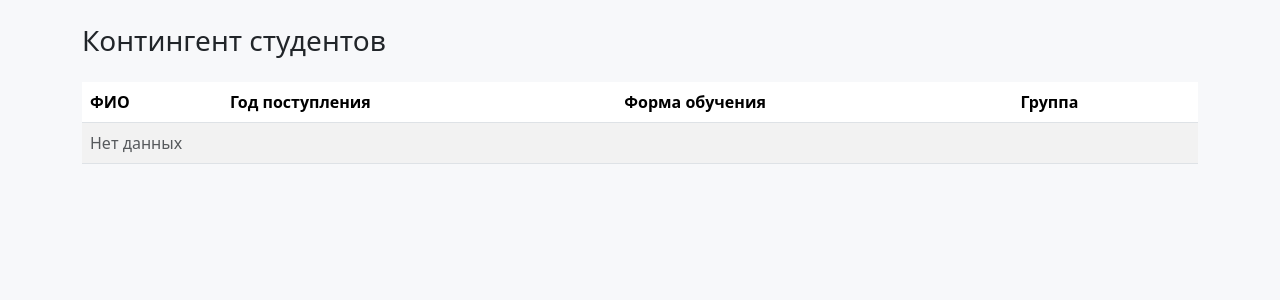
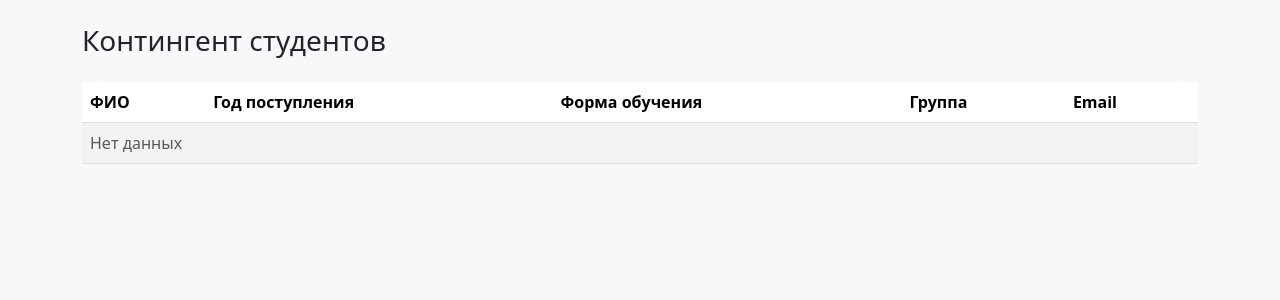
Before and after one commit to whynotfu/student-progress-tracker, a Flask app: page /students in a window 1280 px wide. Shown: the part 56-356 px from the top of the page. Run offline with Flask 3, Linux system fonts and the light colour scheme; the visitor is signed in with stand-in values (Sample User, id 1); data that the repository does not hold is empty.

Commit message:
Add Email column to students list template

```diff
--- a/app/templates/students/list.html
+++ b/app/templates/students/list.html
@@ -15,6 +15,7 @@
       <th>Год поступления</th>
       <th>Форма обучения</th>
       <th>Группа</th>
+      <th>Email</th>
       {% if current_user.is_methodist %}<th></th>{% endif %}
     </tr>
   </thead>
@@ -25,6 +26,7 @@
       <td>{{ s.admission_year }}</td>
       <td>{{ s.study_form }}</td>
       <td>{{ s.group_name }}</td>
+      <td>{{ s.email or "—" }}</td>
       {% if current_user.is_methodist %}
       <td class="text-end">
         <a href="{{ url_for('main.student_edit', student_id=s.id) }}" class="btn btn-sm btn-outline-secondary">Изменить</a>
@@ -36,7 +38,7 @@
       {% endif %}
     </tr>
     {% else %}
-    <tr><td colspan="5" class="text-muted">Нет данных</td></tr>
+    <tr><td colspan="6" class="text-muted">Нет данных</td></tr>
     {% endfor %}
   </tbody>
 </table>
```
